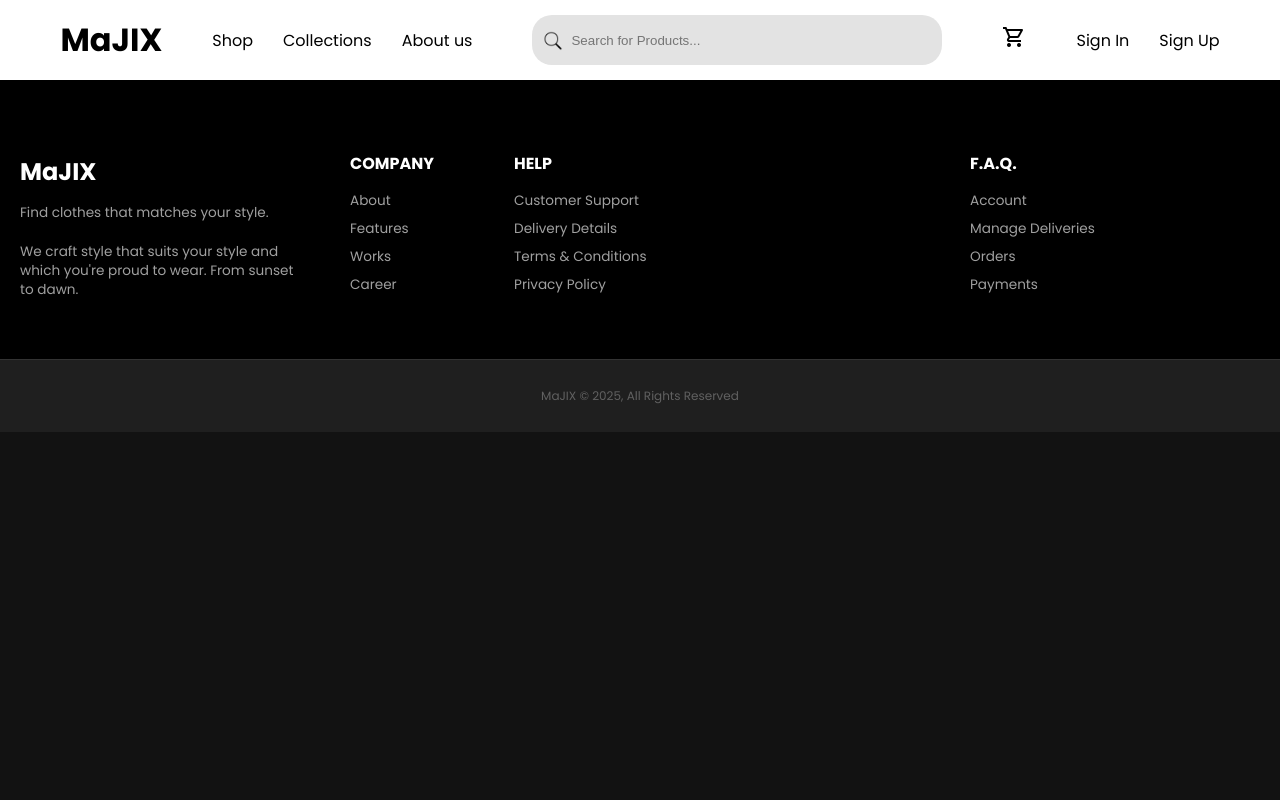
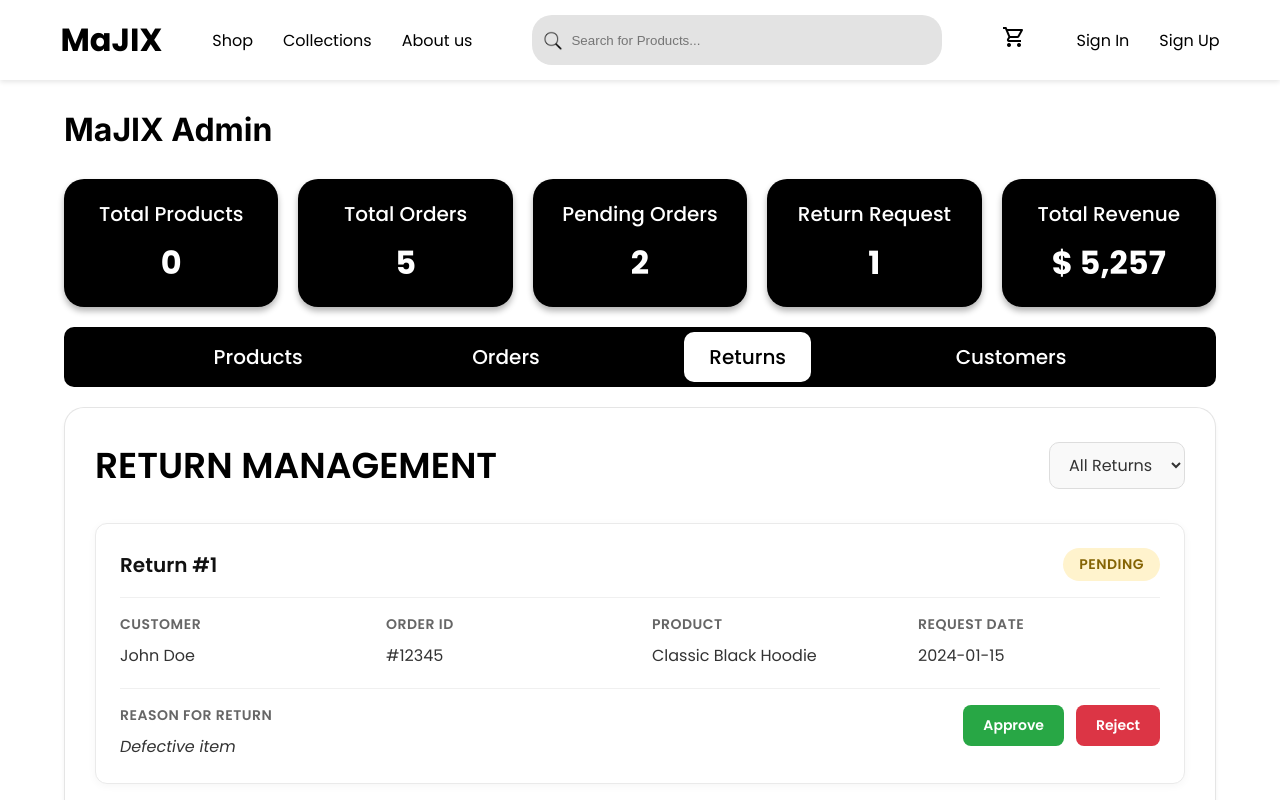
Before and after one commit to KennyDevz/MaJIX-Web-App, a React (Create React App) app in the folder frontend/: page /admin/returns in a window 1280 px wide. Shown: the top 800 px of the page. Built offline with nearby package versions, Linux system fonts and the light colour scheme; no server answers.

Commit message:
frontend feature(admin): added AdminReturnsPage for returns management

```diff
--- a/frontend/src/App.js
+++ b/frontend/src/App.js
@@ -18,6 +18,8 @@
 import Footer from './components/Footer';
 import AdminProductList from './pages/admin/AdminProductList';
 import AdminOrderPage from './pages/admin/AdminOrderPage';
+import AdminReturnsPage from './pages/admin/AdminReturnsPage';
+import AdminCustomersPage from './pages/admin/AdminCustomersPage';
 import AdminLayout from './pages/admin/AdminLayout';
 
 function App() {
@@ -44,6 +46,8 @@
               {/* These routes render INSIDE the <Outlet> */}
               <Route path="products" element={<AdminProductList />} />
               <Route path="orders" element={<AdminOrderPage />} />
+              <Route path="returns" element={<AdminReturnsPage />} />
+              <Route path="customers" element={<AdminCustomersPage />} />
 
               {/* Add a default route for /admin */}
               <Route index element={<Navigate to="products" replace />} />
--- /dev/null
+++ b/frontend/src/pages/admin/AdminReturnsPage.js
@@ -0,0 +1,177 @@
+import React, { useState, useEffect } from 'react';
+import axios from 'axios';
+import { API_BASE_URL } from '../../apiConfig';
+import '../../styles/admin/AdminLayout.css';
+import '../../styles/admin/AdminReturnsPage.css';
+
+// Mock data for development (remove when API is ready)
+const mockReturns = [
+  {
+    returnId: 1,
+    reason: 'Defective item',
+    status: 'Pending',
+    requestDate: '2024-01-15',
+    orderId: '12345',
+    customerName: 'John Doe',
+    productName: 'Classic Black Hoodie',
+  },
+  {
+    returnId: 2,
+    reason: 'Wrong size',
+    status: 'Approved',
+    requestDate: '2024-01-10',
+    orderId: '12346',
+    customerName: 'Jane Smith',
+    productName: 'MaJiX Polo Shirt',
+  },
+  {
+    returnId: 3,
+    reason: 'Changed mind',
+    status: 'Rejected',
+    requestDate: '2024-01-08',
+    orderId: '12347',
+    customerName: 'Bob Johnson',
+    productName: 'Vintage Logo Tee',
+  },
+];
+
+export default function AdminReturnsPage() {
+  const [returns, setReturns] = useState([]);
+  const [loading, setLoading] = useState(false);
+  const [error, setError] = useState(null);
+  const [filterStatus, setFilterStatus] = useState('all');
+
+  // TODO: Replace with actual API call when backend endpoint is ready
+  useEffect(() => {
+    setLoading(true);
+    // Simulate API call
+    setTimeout(() => {
+      setReturns(mockReturns);
+      setLoading(false);
+    }, 500);
+
+    // When API is ready, use this:
+    // const fetchReturns = async () => {
+    //   try {
+    //     const response = await axios.get(`${API_BASE_URL}/returns`);
+    //     setReturns(response.data);
+    //   } catch (e) {
+    //     setError(e.response?.data?.message || e.message);
+    //   } finally {
+    //     setLoading(false);
+    //   }
+    // };
+    // fetchReturns();
+  }, []);
+
+  const filteredReturns = filterStatus === 'all'
+    ? returns
+    : returns.filter(r => r.status.toLowerCase() === filterStatus.toLowerCase());
+
+  const handleStatusUpdate = async (returnId, newStatus) => {
+    try {
+      // TODO: Replace with actual API call when backend endpoint is ready
+      setReturns(returns.map(r =>
+        r.returnId === returnId ? { ...r, status: newStatus } : r
+      ));
+      alert(`Return ${returnId} status updated to ${newStatus}`);
+
+      // When API is ready, use this:
+      // await axios.put(`${API_BASE_URL}/returns/${returnId}`, { status: newStatus });
+      // fetchReturns(); // Re-fetch returns
+    } catch (e) {
+      alert(`Error updating return: ${e.message}`);
+    }
+  };
+
+  const getStatusClass = (status) => {
+    const statusLower = status.toLowerCase();
+    if (statusLower === 'approved') return 'status-approved';
+    if (statusLower === 'rejected') return 'status-rejected';
+    return 'status-pending';
+  };
+
+  return (
+    <>
+      <div className="content-header">
+        <h2>RETURN MANAGEMENT</h2>
+
+        <select
+          className="return-filter-dropdown"
+          value={filterStatus}
+          onChange={(e) => setFilterStatus(e.target.value)}
+        >
+          <option value="all">All Returns</option>
+          <option value="pending">Pending</option>
+          <option value="approved">Approved</option>
+          <option value="rejected">Rejected</option>
+        </select>
+      </div>
+
+      <div className="return-list">
+        {loading && <div>Loading returns...</div>}
+        {error && <div className="error-message">Error: {error}</div>}
+
+        {filteredReturns.length === 0 && !loading && (
+          <div className="no-data">No returns found</div>
+        )}
+
+        {filteredReturns.map((returnItem) => (
+          <div className="return-card" key={returnItem.returnId}>
+            <div className="return-card-header">
+              <h3>Return #{returnItem.returnId}</h3>
+              <span className={`return-status ${getStatusClass(returnItem.status)}`}>
+                {returnItem.status}
+              </span>
+            </div>
+
+            <div className="return-card-body">
+              <div className="return-detail-section">
+                <h4>Customer</h4>
+                <p>{returnItem.customerName}</p>
+              </div>
+              <div className="return-detail-section">
+                <h4>Order ID</h4>
+                <p>#{returnItem.orderId}</p>
+              </div>
+              <div className="return-detail-section">
+                <h4>Product</h4>
+                <p>{returnItem.productName}</p>
+              </div>
+              <div className="return-detail-section">
+                <h4>Request Date</h4>
+                <p>{returnItem.requestDate}</p>
+              </div>
+            </div>
+
+            <div className="return-card-footer">
+              <div className="return-reason">
+                <h4>Reason for Return</h4>
+                <p>{returnItem.reason}</p>
+              </div>
+
+              <div className="return-actions">
+                {returnItem.status === 'Pending' && (
+                  <>
+                    <button
+                      className="action-btn approve-btn"
+                      onClick={() => handleStatusUpdate(returnItem.returnId, 'Approved')}
+                    >
+                      Approve
+                    </button>
+                    <button
+                      className="action-btn reject-btn"
+                      onClick={() => handleStatusUpdate(returnItem.returnId, 'Rejected')}
+                    >
+                      Reject
+                    </button>
+                  </>
+                )}
+              </div>
+            </div>
+          </div>
+        ))}
+      </div>
+    </>
+  );
+}
--- a/frontend/src/styles/admin/AdminLayout.css
+++ b/frontend/src/styles/admin/AdminLayout.css
@@ -45,13 +45,13 @@
 .admin-tabs {
   display: flex;
   align-items: center;
-  justify-content: center;
-  gap: 100px;
+  justify-content: space-evenly;
   background: black;
   border-radius: 10px;
   margin-bottom: 20px;
   padding: 5px;
 }
+
 .tab-item {
   padding: 10px 25px;
   color: white;
@@ -59,7 +59,10 @@
   font-weight: 500;
   cursor: pointer;
   border-radius: 10px;
+  text-decoration: none;
 }
+
+
 .tab-item.active {
   background: white;
   color: black;
--- /dev/null
+++ b/frontend/src/styles/admin/AdminReturnsPage.css
@@ -0,0 +1,179 @@
+/* AdminReturnsPage.css */
+/* Styles specific to the Return Management page */
+
+.return-filter-dropdown {
+  background-color: #f9f9f9;
+  border: 1px solid #ddd;
+  padding: 10px 15px;
+  border-radius: 10px;
+  font-size: 16px;
+  font-family: 'Poppins', sans-serif;
+  color: #333;
+  cursor: pointer;
+}
+
+.return-filter-dropdown:focus {
+  outline: none;
+  border-color: #000;
+}
+
+.return-list {
+  display: flex;
+  flex-direction: column;
+  gap: 20px;
+}
+
+.return-card {
+  background-color: #ffffff;
+  border: 1px solid #eaeaea;
+  border-radius: 12px;
+  padding: 24px;
+  box-shadow: 0 2px 8px rgba(0, 0, 0, 0.04);
+  transition: box-shadow 0.2s ease;
+}
+
+.return-card:hover {
+  box-shadow: 0 4px 12px rgba(0, 0, 0, 0.08);
+}
+
+.return-card-header {
+  display: flex;
+  justify-content: space-between;
+  align-items: center;
+  padding-bottom: 16px;
+  margin-bottom: 16px;
+  border-bottom: 1px solid #f0f0f0;
+}
+
+.return-card-header h3 {
+  font-size: 20px;
+  font-weight: 600;
+  color: #111;
+  margin: 0;
+}
+
+.return-status {
+  padding: 6px 16px;
+  border-radius: 20px;
+  font-size: 14px;
+  font-weight: 600;
+  text-transform: uppercase;
+  letter-spacing: 0.5px;
+}
+
+.status-pending {
+  background-color: #fff3cd;
+  color: #856404;
+}
+
+.status-approved {
+  background-color: #d4edda;
+  color: #155724;
+}
+
+.status-rejected {
+  background-color: #f8d7da;
+  color: #721c24;
+}
+
+.return-card-body {
+  display: grid;
+  grid-template-columns: repeat(auto-fit, minmax(200px, 1fr));
+  gap: 24px;
+  margin-bottom: 16px;
+  padding-bottom: 16px;
+  border-bottom: 1px solid #f0f0f0;
+  text-align: left;
+}
+
+.return-detail-section h4 {
+  font-size: 14px;
+  color: #666;
+  margin: 0 0 8px 0;
+  font-weight: 600;
+  text-transform: uppercase;
+  letter-spacing: 0.5px;
+}
+
+.return-detail-section p {
+  font-size: 16px;
+  color: #333;
+  margin: 4px 0;
+}
+
+.return-card-footer {
+  display: flex;
+  justify-content: space-between;
+  align-items: flex-start;
+  gap: 20px;
+}
+
+.return-reason {
+  flex: 1;
+  text-align: left;
+}
+
+.return-reason h4 {
+  font-size: 14px;
+  color: #666;
+  margin: 0 0 8px 0;
+  font-weight: 600;
+  text-transform: uppercase;
+  letter-spacing: 0.5px;
+}
+
+.return-reason p {
+  font-size: 16px;
+  color: #333;
+  margin: 0;
+  font-style: italic;
+}
+
+.return-actions {
+  display: flex;
+  gap: 12px;
+}
+
+.action-btn {
+  padding: 10px 20px;
+  border: none;
+  border-radius: 8px;
+  font-size: 14px;
+  font-weight: 600;
+  cursor: pointer;
+  transition: all 0.2s ease;
+  font-family: 'Poppins', sans-serif;
+}
+
+.approve-btn {
+  background-color: #28a745;
+  color: white;
+}
+
+.approve-btn:hover {
+  background-color: #218838;
+}
+
+.reject-btn {
+  background-color: #dc3545;
+  color: white;
+}
+
+.reject-btn:hover {
+  background-color: #c82333;
+}
+
+.error-message {
+  color: #dc3545;
+  padding: 16px;
+  background-color: #f8d7da;
+  border-radius: 8px;
+  margin: 16px 0;
+}
+
+.no-data {
+  text-align: center;
+  padding: 40px;
+  color: #666;
+  font-size: 18px;
+}
```
